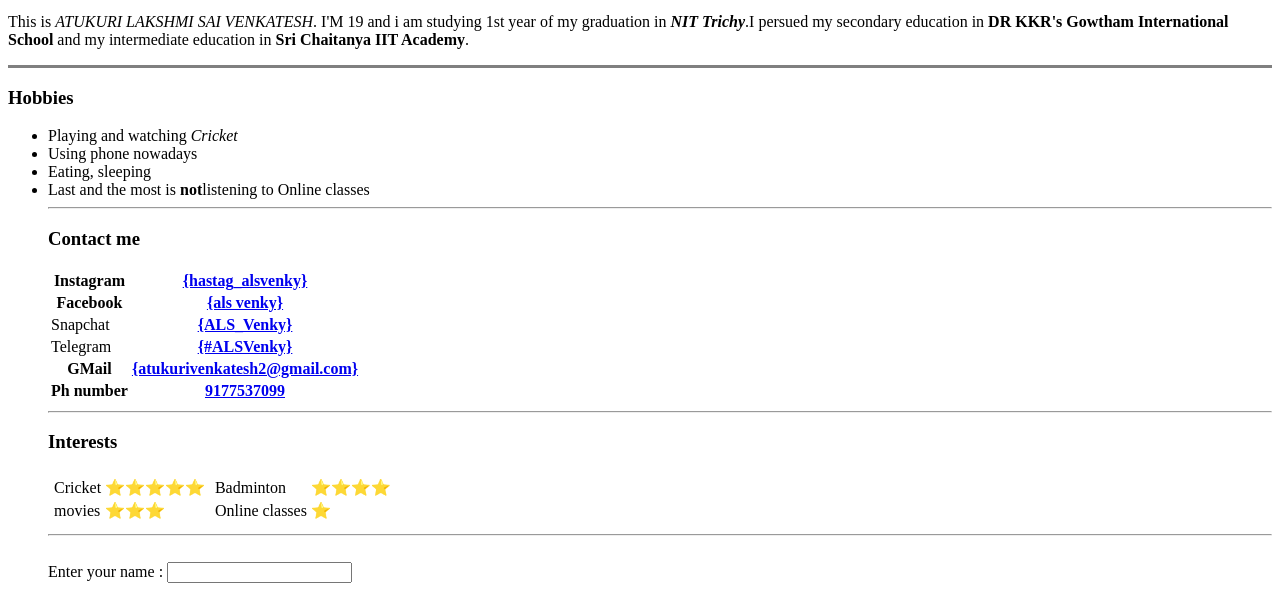
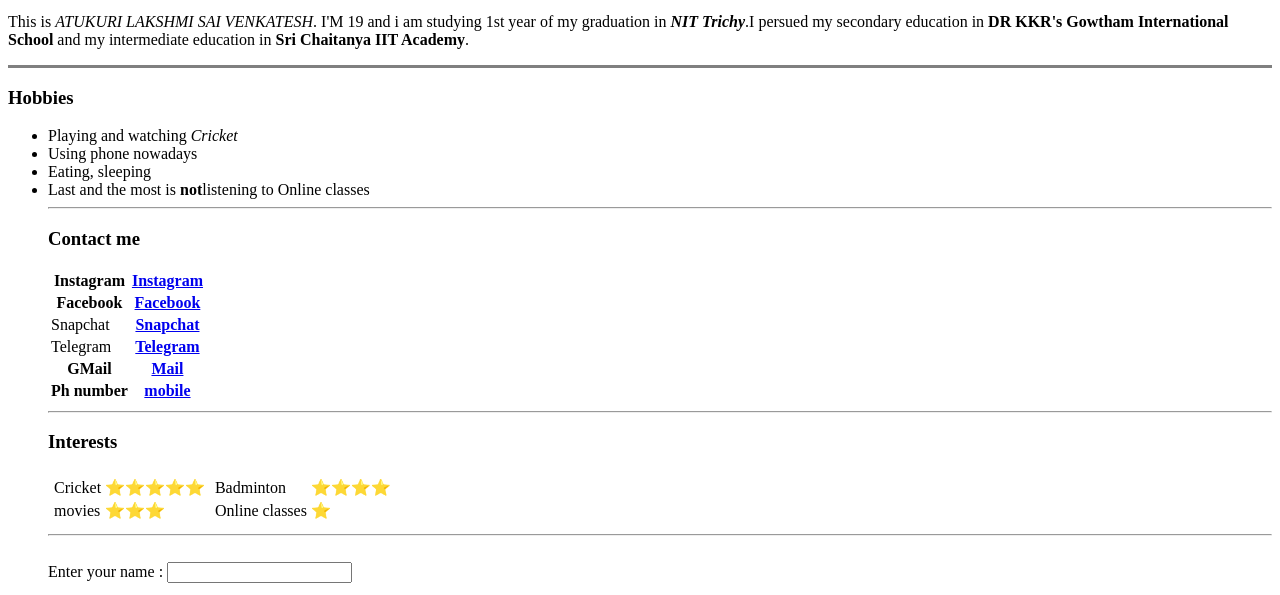
Before and after one commit to ALSVenky/HTML-MySite, a plain HTML site: page index.html in a window 1280 px wide. Shown: the part 205-800 px from the top of the page. Drawn offline with Linux system fonts and the light colour scheme.

Commit message:
Update index.html

```diff
--- a/index.html
+++ b/index.html
@@ -44,28 +44,28 @@
     <table>
       <tr>
         <th>Instagram</th>
-        <th><a href="https://instagram.com/hastag_alsvenky?utm_medium=copy_link">{hastag_alsvenky}</a></th>
+        <th><a href="https://instagram.com/hastag_alsvenky?utm_medium=copy_link">Instagram</a></th>
       </tr>
       <tr>
         <th>Facebook</th>
-        <th><a href="https://m.facebook.com/profile.php?id=100009665948286&ref=content_filter">{als venky}</a></th>
+        <th><a href="https://m.facebook.com/profile.php?id=100009665948286&ref=content_filter">Facebook</a></th>
       </tr>
       <tr>
         <td>Snapchat</td>
-        <th><a href="https://www.snapchat.com/add/als_venky">{ALS_Venky}</a></th>
+        <th><a href="https://www.snapchat.com/add/als_venky">Snapchat</a></th>
       </tr>
       <tr>
         <td>Telegram</td>
-        <th><a href="https://www.google.com">{#ALSVenky}</a></th>
+        <th><a href="https://www.google.com">Telegram</a></th>
   </tr>
   <tr>
     <th>GMail</th>
-    <th> <a href="mailto:atukurivenkatesh2@gmail.com">{atukurivenkatesh2@gmail.com}</a></th>
+    <th> <a href="mailto:atukurivenkatesh2@gmail.com">Mail</a></th>
   </tr>
 
     <tr>
     <th>Ph number</th>
-    <th><a href="tel:9177537099">9177537099</a></th>
+    <th><a href="tel:9177537099">mobile</a></th>
   </tr>
 
 
```
